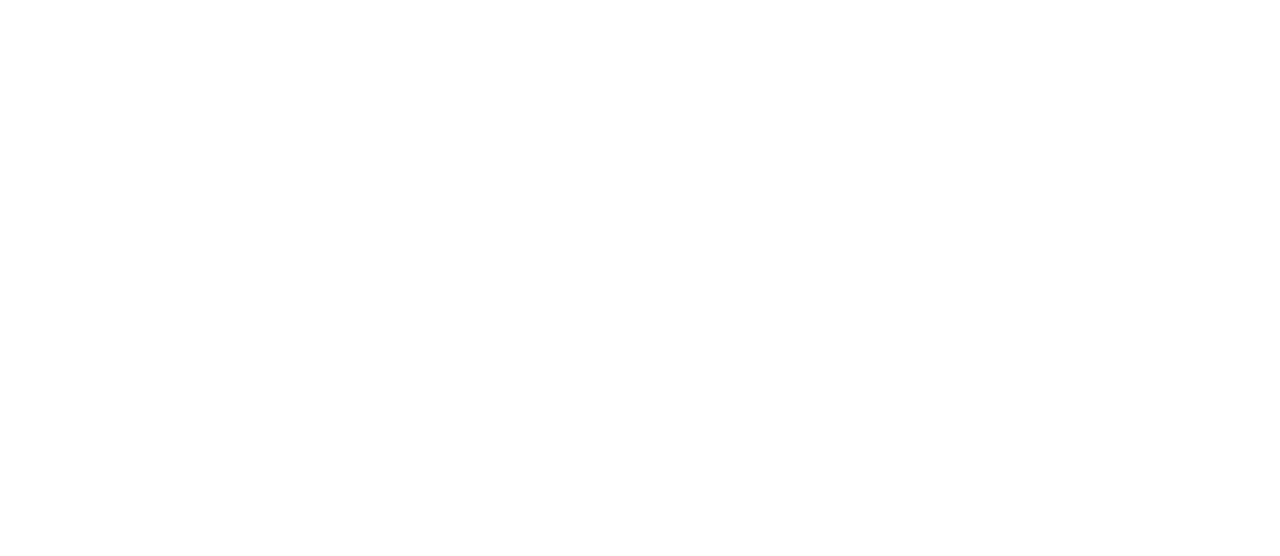
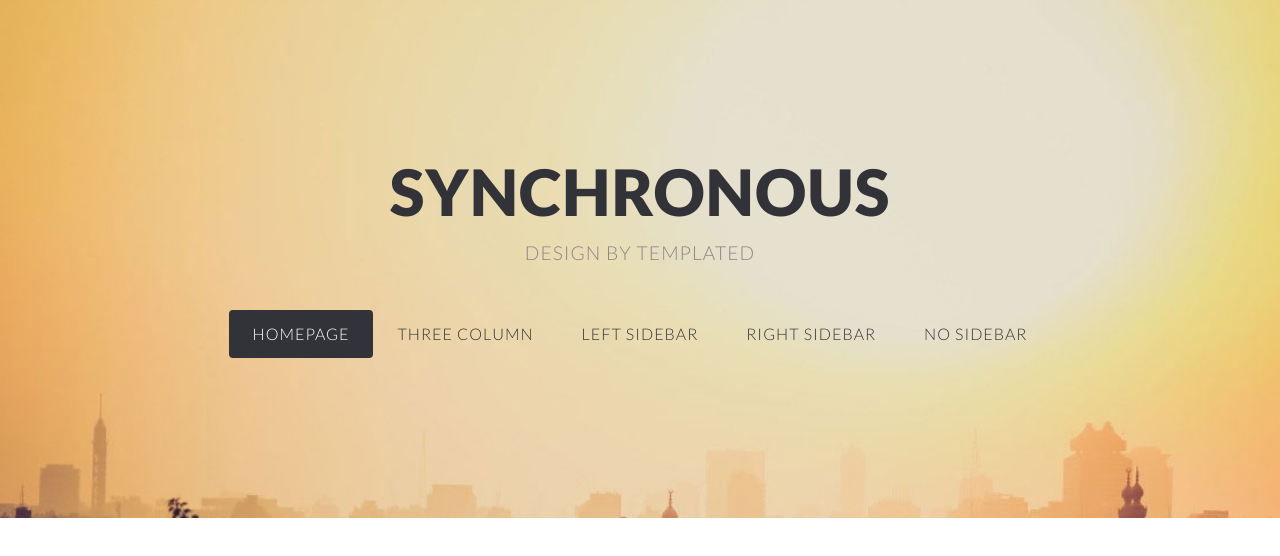
Before and after one commit to foriv909/sample, a plain HTML site: page demo5/index.html in a window 1280 px wide. Drawn offline with Linux system fonts and the light colour scheme; a web font is replaced by a local one.

Commit message:
完成wrapper-header

```diff
--- a/demo5/index.html
+++ b/demo5/index.html
@@ -1,11 +1,35 @@
 <!DOCTYPE html>
 <html lang="zh-TW">
     <head>
-        <title></title>
+        <title>Urban by TEMPLATED</title>
+        <meta charset="utf-8" />
         <meta name="viewport" content="width=device-width, initial-scale=1" />
+        <link href='http://fonts.googleapis.com/css?family=Lato:300,400,700,900' rel='stylesheet' type='text/css'>
         <link rel="stylesheet" href="style.css" media="all">
     </head>
     <body>
-
+        <div class="wrapper">
+            <div class="wrapper-header">
+                <div class="header-container">
+                    <div class="header-logo">
+                        <div class="logo">
+                            <a href="#" class="b-logo">Synchronous</a>
+                        </div>
+                        <div class="s-logo">
+                            Design by TEMPLATED
+                        </div>
+                    </div>
+                    <div class="header-nav">
+                        <div class="nav-items">
+                            <div><a href="#" class="action-item">Homepage</a></div>
+                            <div><a href="#" class="nav-item">Three Column</a></div>
+                            <div><a href="#" class="nav-item">Left Sidebar</a></div>
+                            <div><a href="#" class="nav-item">Right Sidebar</a></div>
+                            <div><a href="#" class="nav-item">No Sidebar</a></div>
+                        </div>
+                    </div>
+                </div>
+            </div>
+        </div>
     </body>
 </html>
--- a/demo5/style.css
+++ b/demo5/style.css
@@ -1,12 +1,90 @@
 @import url(font-awesome.min.css);
-@import url("https://fonts.googleapis.com/css?family=Nunito+Sans:300,400,600");
+@import url("https://fonts.googleapis.com/css?family=Scope+One|Trocchi");
 
 html, body, div, span, applet, object, iframe, h1, h2, h3, h4, h5, h6, p, blockquote, pre, a, abbr, acronym, address, big, cite, code, del, dfn, em, img, ins, kbd, q, s, samp, small, strike, strong, sub, sup, tt, var, b, u, i, center, dl, dt, dd, ol, ul, li, fieldset, form, label, legend, table, caption, tbody, tfoot, thead, tr, th, td, article, aside, canvas, details, embed, figure, figcaption, footer, header, hgroup, menu, nav, output, ruby, section, summary, time, mark, audio, video {
     margin: 0;
     padding: 0;
     border: 0;
     font-size: 100%;
+    font-family: 'Lato', sans-serif !important;
     font: inherit;
     vertical-align: baseline;
     box-sizing: border-box;
+    line-height: 1;
 }
+
+.wrapper-header{
+    background: url(./images/banner.jpg) no-repeat center;
+    background-size: cover;
+    position: relative;
+    text-align: center;
+    padding: 160px 0 ;
+}
+
+.header-container{
+    margin-left: auto;
+    margin-right: auto;
+    width: 1200px;
+}
+
+.header-logo{
+    margin-bottom: 48px;
+}
+
+.b-logo{
+    font-size: 64px;
+    font-weight: 900;
+    color: #323338;
+    letter-spacing: 1px;
+    text-decoration: none;
+    text-transform: uppercase;
+    display: block;
+}
+
+.s-logo{
+    display: block;
+    padding-top: 19.2px;
+    letter-spacing: 1px;
+    text-transform: uppercase;
+    font-size: 19.2px;
+    color: #8e8588;
+    font-weight: 100;
+}
+
+.header-nav{
+}
+
+.nav-items{
+    display: flex;
+    justify-content: center;
+}
+
+.nav-item{
+    font-size: 16px;
+    font-weight: 200;
+    color: #323338;
+    letter-spacing: 1px;
+    text-decoration: none;
+    text-transform: uppercase;
+    padding: 16px 24px;
+    outline: 0;
+    display: block;
+}
+
+.action-item{
+    font-size: 16px;
+    font-weight: 200;
+    letter-spacing: 1px;
+    text-decoration: none;
+    text-transform: uppercase;
+    padding: 16px 24px;
+    outline: 0;
+    background: #323338;
+    color: #fff;
+    border-radius: 4px;
+    display: block;
+}
+
+.nav-item:hover{
+    color: #fff;
+}
```
